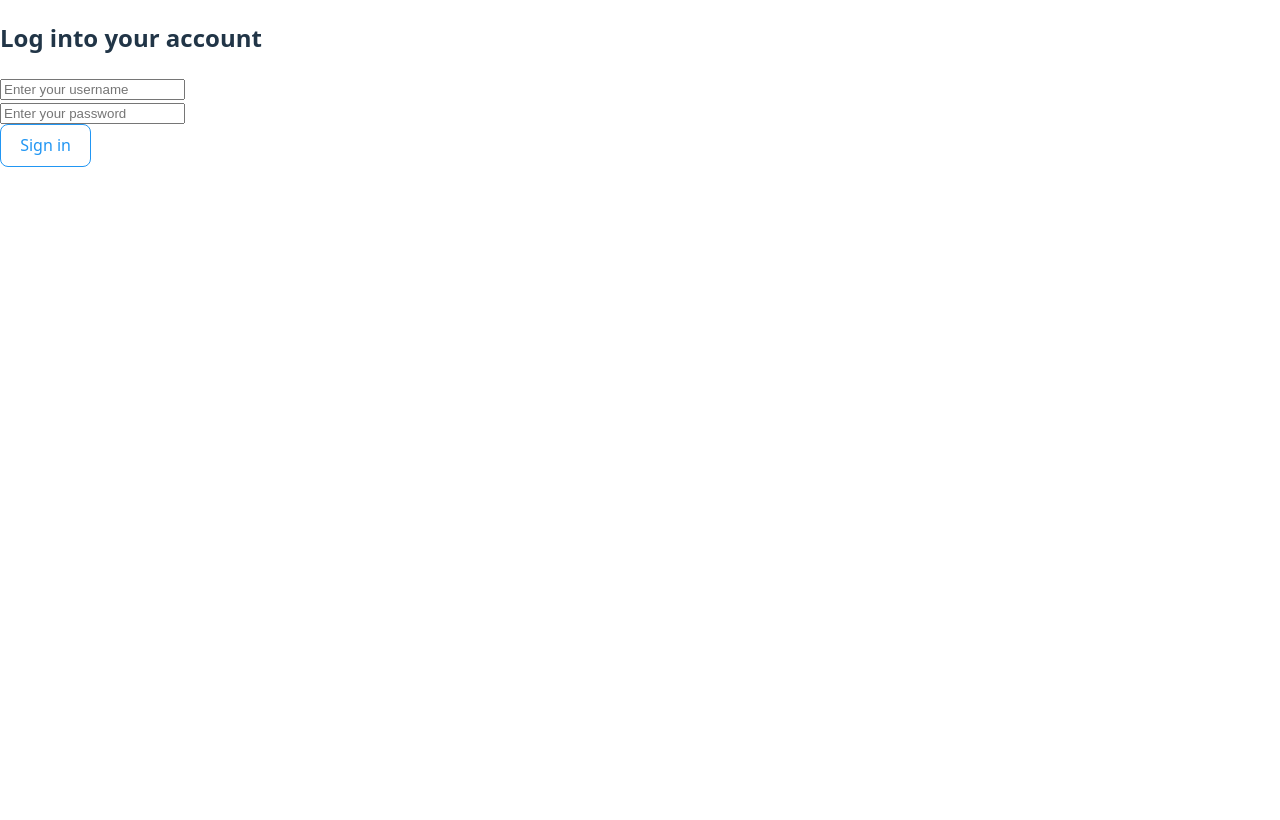
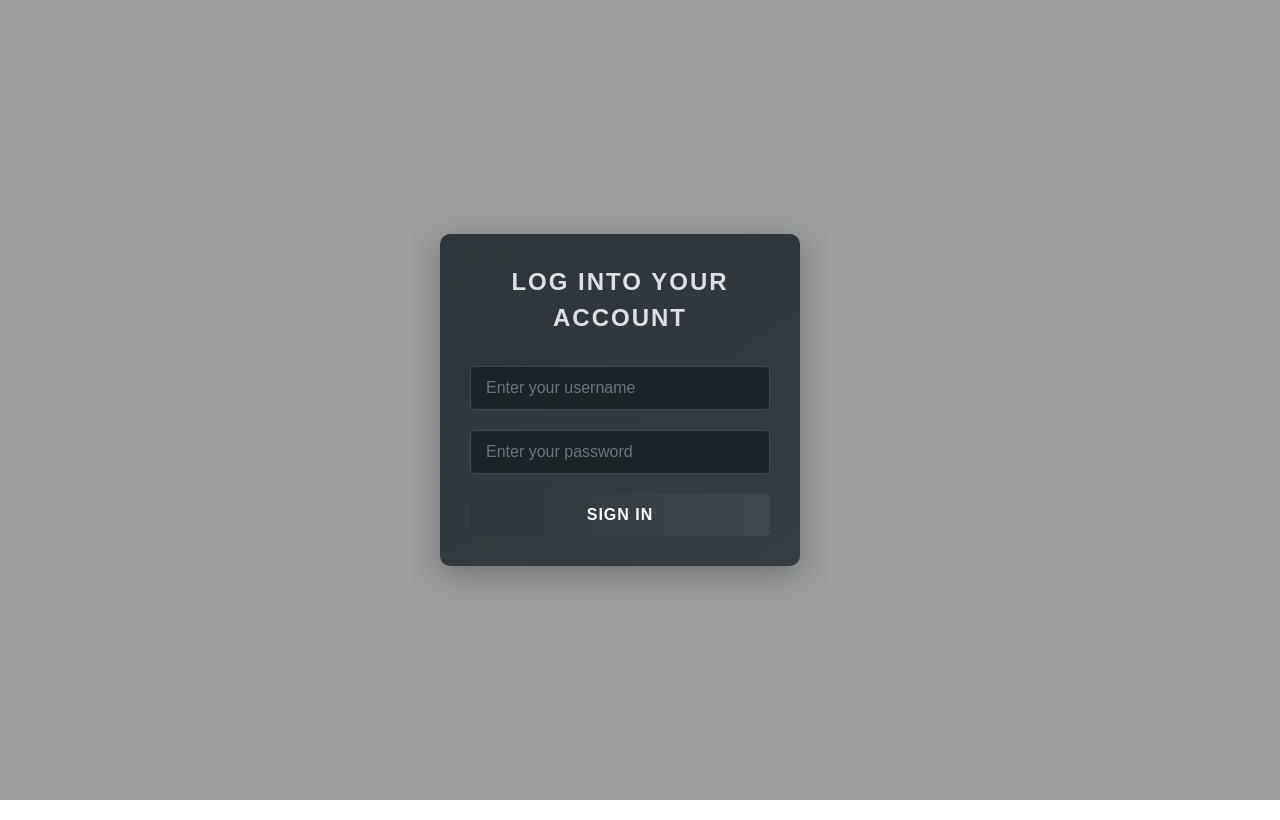
Before and after one commit to guero777/ssbu_league, a React (Vite) app in the folder frontend/: page /login in a window 1280 px wide. Built offline with nearby package versions, Linux system fonts and the light colour scheme.

Commit message:
Homepage, Login and Dashboard are pretty now. Adding functionality from now on

```diff
--- a/frontend/src/components/Login.jsx
+++ b/frontend/src/components/Login.jsx
@@ -1,6 +1,7 @@
 import {useState} from "react";
 import { useNavigate } from 'react-router-dom';
 import axios from "axios";
+import './login.css';
 
 
 const Login = () => {
--- a/frontend/src/components/Scoreboard.css
+++ b/frontend/src/components/Scoreboard.css
@@ -1,4 +1,3 @@
-/* src/components/Scoreboard.css */
 .scoreboard {
   width: 100%;
   overflow-x: auto;
@@ -7,24 +6,31 @@
 .scoreboard table {
   width: 100%;
   border-collapse: collapse;
-  background-color: white;
+  background-color: transparent;
+  border: 2px solid #2C3539;
 }
 
-.scoreboard th,
+.scoreboard th {
+  padding: 12px;
+  text-align: left;
+  background-color: rgba(44, 53, 57, 0.7);
+  color: white;
+  border: 1px solid #2C3539;
+  font-weight: 600;
+}
+
 .scoreboard td {
   padding: 12px;
   text-align: left;
-  border-bottom: 1px solid #eee;
-}
-
-.scoreboard th {
+  border: 1px solid #2C3539;
+  color: white;
+  background-color: rgba(44, 53, 57, 0.3);
   font-weight: 600;
-  background-color: #f8f9fa;
-  color: #333;
+  text-shadow: 1px 1px 2px rgba(0, 0, 0, 0.8);
 }
 
 .scoreboard tr:hover {
-  background-color: #f5f5f5;
+  background-color: rgba(44, 53, 57, 0.5);
 }
 
 .scoreboard td:first-child,
@@ -33,11 +39,23 @@
   width: 80px;
 }
 
+/* Make numbers in first column even bolder */
+.scoreboard td:first-child {
+  font-weight: 700;
+  text-shadow: 2px 2px 3px rgba(0, 0, 0, 0.9);
+}
+
+/* Additional emphasis for scores if they are in a specific column */
+.scoreboard td:nth-child(2) {
+  font-weight: 700;
+  text-shadow: 2px 2px 3px rgba(0, 0, 0, 0.9);
+}
+
 .loading,
 .error {
   text-align: center;
   padding: 20px;
-  color: #666;
+  color: white;
 }
 
 .error {
@@ -46,16 +64,16 @@
 
 /* Highlight top 3 */
 .scoreboard tbody tr:nth-child(1) td:first-child {
-  background-color: #ffd700;
+  background-color: rgba(133, 117, 26, 0.7);
   font-weight: bold;
 }
 
 .scoreboard tbody tr:nth-child(2) td:first-child {
-  background-color: #c0c0c0;
+  background-color: rgba(138, 138, 138, 0.7);
   font-weight: bold;
 }
 
 .scoreboard tbody tr:nth-child(3) td:first-child {
-  background-color: #cd7f32;
+  background-color: rgba(107, 68, 29, 0.7);
   font-weight: bold;
 }
--- a/frontend/src/components/Scoreboard.jsx
+++ b/frontend/src/components/Scoreboard.jsx
@@ -31,7 +31,6 @@ const Scoreboard = () => {
 
   return (
     <div className="scoreboard">
-      <h2>Player Rankings</h2>
       <table>
         <thead>
           <tr>
--- a/frontend/src/components/home.css
+++ b/frontend/src/components/home.css
@@ -1,7 +1,25 @@
-/* src/components/Home.css */
+* {
+    margin: 0;
+    padding: 0;
+    box-sizing: border-box;
+}
+
+body {
+    margin: 0;
+    padding: 0;
+    min-height: 100vh;
+}
+
 .home-container {
+    background-image: url('http://localhost:8080/assets/logo-calm.jpg');
+    background-size: cover;
+    background-position: center;
+    background-repeat: no-repeat;
     min-height: 100vh;
-    background-color: #f5f5f5;
+    width: 100%;
+    position: fixed; /* This ensures it stays fixed and doesn't scroll */
+    top: 0;
+    left: 0;
 }
 
 .nav-bar {
@@ -9,14 +27,15 @@
     justify-content: space-between;
     align-items: center;
     padding: 1rem 2rem;
-    background-color: white;
-    box-shadow: 0 2px 4px rgba(0, 0, 0, 0.1);
+    background-color: rgba(0, 0, 0, 0.5); /* Semi-transparent background */
+    position: relative; /* Ensures it stays above the background */
+    z-index: 1;
 }
 
 .nav-logo {
     font-size: 1.5rem;
     font-weight: bold;
-    color: #333;
+    color: white; /* Changed to white for better visibility */
 }
 
 .nav-buttons {
@@ -30,33 +49,37 @@
     border: none;
     border-radius: 4px;
     cursor: pointer;
-    transition: background-color 0.2s;
+    transition: all 0.3s ease;
 }
 
 .login-button {
-    background-color: transparent;
-    color: #2196F3;
-    border: 1px solid #2196F3;
+    background-color: rgba(0, 0, 0, 0.7);
+    color: #ffffff;
+    border: 2px solid #410c7f;
 }
 
 .login-button:hover {
-    background-color: rgba(33, 150, 243, 0.1);
+    background-color: rgba(65, 12, 127, 0.7);
+    transform: translateY(-2px);
 }
 
 .register-button {
-    background-color: #2196F3;
+    background-color: rgba(0, 0, 0, 0.7);
     color: white;
+    border: 2px solid #410c7f;
 }
 
 .register-button:hover {
-    background-color: #1976D2;
+    background-color: rgba(65, 12, 127, 0.7);
+    transform: translateY(-2px);
 }
 
 .main-content {
     padding: 2rem;
+    position: relative;
+    z-index: 1;
 }
 
-/* Responsive design */
 @media (max-width: 600px) {
     .nav-bar {
         padding: 1rem;
--- a/frontend/src/components/login.css
+++ b/frontend/src/components/login.css
@@ -1,4 +1,125 @@
-.login-container {}
-.login-header {}
-.user-field {}
-.password-field {}
+* {
+    margin: 0;
+    padding: 0;
+    box-sizing: border-box;
+}
+
+html, body {
+    margin: 0;
+    padding: 0;
+    min-height: 100vh;
+    background-color: #000000; /* Fallback color */
+}
+
+body {
+    background-image: url('http://localhost:8080/assets/smashLogoFire.jpg');
+    background-size: cover;
+    background-position: center;
+    background-repeat: no-repeat;
+    background-attachment: fixed;
+    font-family: 'Arial', sans-serif;
+    min-height: 100vh;
+    width: 100%;
+    display: flex;
+    justify-content: center;
+    align-items: center;
+}
+
+.login-page {
+    min-height: 100vh;
+    width: 100%;
+    background-image: url('http://localhost:8080/assets/smashLogoFire.jpg');
+    background-size: cover;
+    background-position: center;
+    background-repeat: no-repeat;
+    background-attachment: fixed;
+    display: flex;
+    justify-content: center;
+    align-items: center;
+    position: fixed;
+    top: 0;
+    left: 0;
+}
+
+.login-container {
+    max-width: 400px;
+    width: 90%;
+    padding: 30px;
+    background: linear-gradient(145deg, #2c3539, #353d41);
+    border-radius: 10px;
+    box-shadow: 0 8px 32px rgba(0, 0, 0, 0.3);
+    backdrop-filter: blur(10px);
+}
+
+.login-header {
+    color: #e0e0e0;
+    text-align: center;
+    margin-bottom: 30px;
+    font-size: 24px;
+    font-weight: 600;
+    text-transform: uppercase;
+    letter-spacing: 2px;
+}
+
+.username-field,
+.password-field {
+    margin-bottom: 20px;
+}
+
+.username-field input,
+.password-field input {
+    width: 100%;
+    padding: 12px 15px;
+    background: #1c2327;
+    border: 1px solid #404b50;
+    border-radius: 5px;
+    color: #ffffff;
+    font-size: 16px;
+    transition: all 0.3s ease;
+}
+
+.username-field input:focus,
+.password-field input:focus {
+    outline: none;
+    border-color: #5a6b71;
+    box-shadow: 0 0 0 2px rgba(90, 107, 113, 0.3);
+}
+
+.username-field input::placeholder,
+.password-field input::placeholder {
+    color: #6c757d;
+}
+
+.login-button {
+    width: 100%;
+    padding: 12px;
+    background: linear-gradient(to right, #2c3539, #3f474b);
+    color: #ffffff;
+    border: none;
+    border-radius: 5px;
+    font-size: 16px;
+    font-weight: 600;
+    text-transform: uppercase;
+    letter-spacing: 1px;
+    cursor: pointer;
+    transition: all 0.3s ease;
+}
+
+.login-button:hover {
+    background: linear-gradient(to right, #3f474b, #4a5358);
+    transform: translateY(-2px);
+    box-shadow: 0 5px 15px rgba(0, 0, 0, 0.2);
+}
+
+.login-button:active {
+    transform: translateY(0);
+    box-shadow: 0 2px 8px rgba(0, 0, 0, 0.1);
+}
+
+/* For error messages */
+.error-message {
+    color: #ff6b6b;
+    text-align: center;
+    margin-top: 15px;
+    font-size: 14px;
+}
```
Lines whose indentation alone changed are shown as unchanged.
